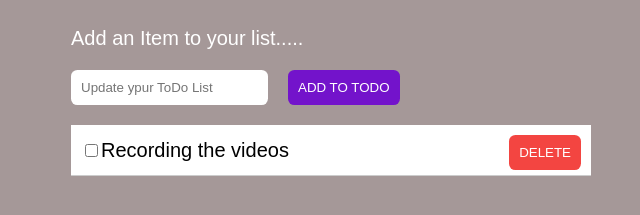
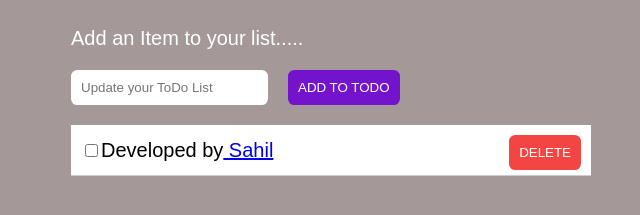
Before and after one commit to moresahil7/ToDo-App-in-React-Js, a React (Create React App) app: page / in a window 1280 px wide. Shown: the part 247-462 px from the top of the page, without its empty margins (319-959 px from the left). Built offline with nearby package versions, Linux system fonts and the light colour scheme.

Commit message:
Fixed typo's

```diff
--- a/src/App.js
+++ b/src/App.js
@@ -61,7 +61,7 @@ updateInput(input){
                     <input
                     type="text"
                     className="input-text"
-                    placeholder="Update ypur ToDo List"
+                    placeholder="Update your ToDo List"
                     required
                     value={this.state.newItem }
                     onChange= {e => this.updateInput(e.target.value)}
@@ -103,12 +103,13 @@ updateInput(input){
                             })}
                             <li>
                                 <input type="checkbox" name="" id="" />
-                                Recording the videos
+                                Developed by<a href = "https://github.com/sahilmore-0412" target = "_blank"> Sahil</a>
                                 <button className="btn">
                                     Delete
                                 </button>
                             </li>
                         </ul>
+
                     </div>
 
                 </div>
```
